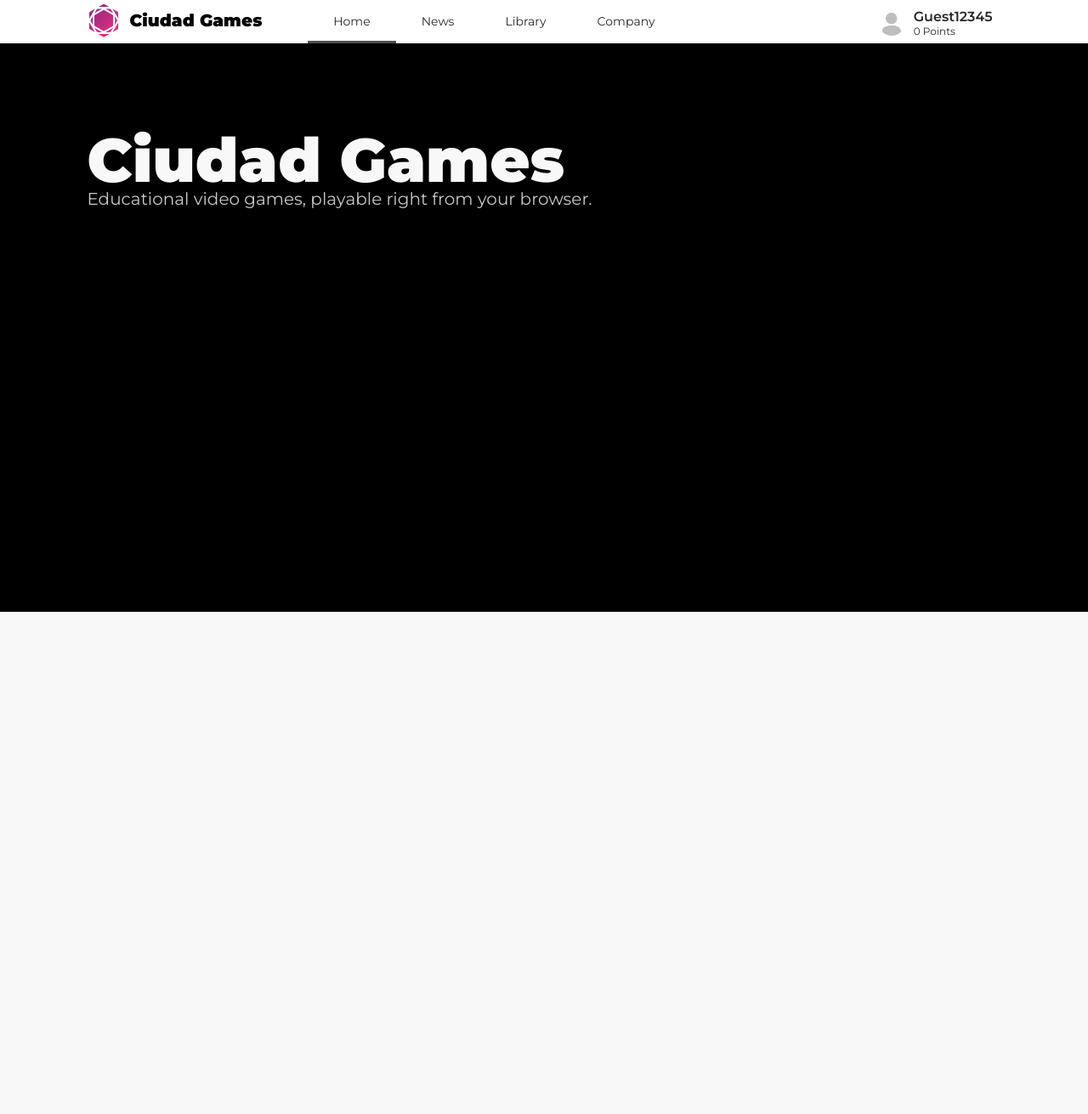
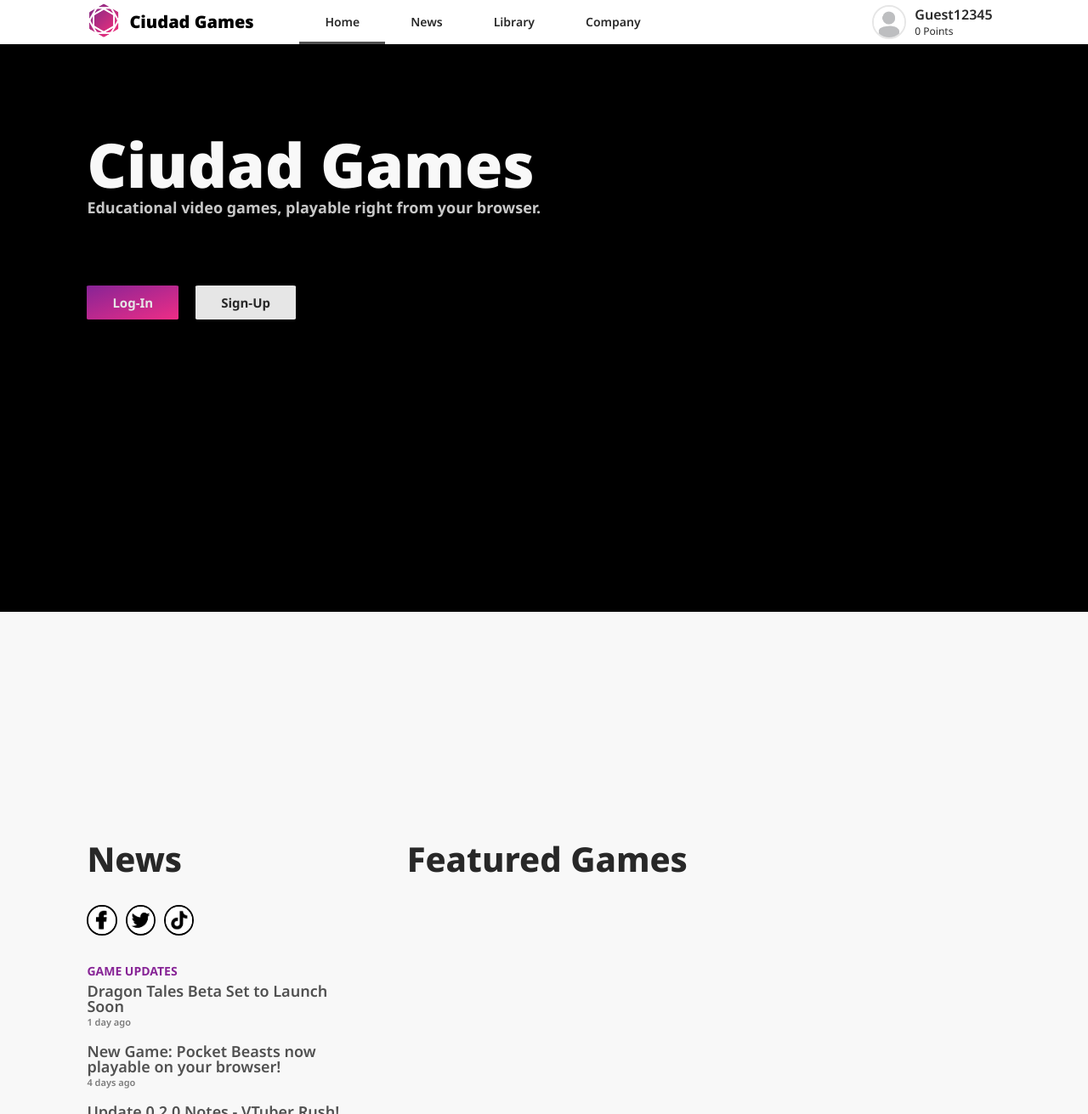
Before and after one commit to giociudadano/cmsc126-lab, a PHP site: page /HTML/index.html in a window 1280 px wide. Shown: the whole page at 85% size. Run offline with PHP 8.4, Linux system fonts and the light colour scheme.

Commit message:
Update 0.1.0-beta.6
- Switched from `Montserrat` to `Noto Sans`

- Updated news section of index page

```diff
--- a/Sprint 2/CSS/style_global.css
+++ b/Sprint 2/CSS/style_global.css
@@ -8,26 +8,37 @@
 
 	--dark-1: rgb(40, 40, 40);
 	--dark-2: rgb(80, 80, 80);
+	--dark-3: rgb(122, 122, 122);
 
 	--accent-purple: rgb(135, 36, 150);
+	--accent-pink: rgb(238, 45, 134);
 }
 
 /* Font Collections */
 
 @font-face {
-	font-family: Montserrat-Regular;
-  	src: url(fonts/Montserrat-Regular.ttf);
+	font-family: NotoSans-Regular;
+  	src: url(fonts/NotoSans-Regular.ttf);
 }
 
 @font-face {
-	font-family: Montserrat-SemiBold;
-  	src: url(fonts/Montserrat-SemiBold.ttf);
+	font-family: NotoSans-SemiBold;
+  	src: url(fonts/NotoSans-SemiBold.ttf);
 }
 
+@font-face {
+	font-family: NotoSans-Bold;
+  	src: url(fonts/NotoSans-Bold.ttf);
+}
 
 @font-face {
-	font-family: Montserrat-Black;
-  	src: url(fonts/Montserrat-Black.ttf);
+	font-family: NotoSans-ExtraBold;
+  	src: url(fonts/NotoSans-ExtraBold.ttf);
+}
+
+@font-face {
+	font-family: NotoSans-Black;
+  	src: url(fonts/NotoSans-Black.ttf);
 }
 
 body {
@@ -46,7 +57,7 @@ ul.navigation-bar {
 	padding: 0;
 	overflow: hidden;
 	background-color: var(--light-1);
-	z-index: 0;
+	z-index: 1000;
 }
 
 li.navigation-logo img {
@@ -62,12 +73,12 @@ li.navigation-title a {
 	color: black;
 	padding: 12px 5% 0px 0px;
 	text-decoration: none;
-	font: 20px Montserrat-Black;
+	font: 20px NotoSans-Black;
 }
 
 li.navigation-tab {
 	float: left;
-	font: 14px Montserrat-Regular;
+	font: 14px NotoSans-SemiBold;
 }
 
 li.navigation-tab a {
@@ -90,27 +101,27 @@ li.navigation-tab a.selected {
 
 li.navigation-profile b {
 	float: right;
-	font: 16px Montserrat-SemiBold;
+	font: 16px NotoSans-SemiBold;
 }
 
 li.navigation-profile :not(b) {
 	float: right;
-	font: 12px Montserrat-Regular;
+	font: 12px NotoSans-Regular;
 }
 
 li.navigation-profile a {
 	display: block;
 	color: var(--dark-1);
 	text-align: left;
-	padding: 10px 10px 0px 0px;
+	padding: 6px 10px 0px 0px;
 	text-decoration: none;
 }
 
 li.navigation-profile img {
 	float: right;
-	height: 32px;
+	height: 36px;
 	border-radius: 50%;
-	border-color: black;
+	border: 2px solid var(--light-3)
 }
 
 /* Generic */
--- a/Sprint 2/CSS/style_index.css
+++ b/Sprint 2/CSS/style_index.css
@@ -1,10 +1,12 @@
+/* Video Banner */
+
 div.video-banner {
-    background-color: black;
+    background-color: black; /* TEMPORARY */
 	position: relative;
     padding-bottom: 56.25%;
     height: 0;
     overflow: hidden;
-    z-index: -2;
+    z-index: 1;
 }
 
 div.video-banner iframe {
@@ -14,34 +16,148 @@ div.video-banner iframe {
     width: 100%;
     height: 100%;
     filter: brightness(30%);
+    pointer-events: none
 }
 
+/* Video Banner Text and Buttons */
+
 div.video-text {
-	position:absolute;
+	position: absolute;
     top: 20%;
     left: 8%;
-    z-index: 1;
+    z-index: 2;
 }
 
 div.video-text div.title {
-    font: 72px Montserrat-Black;
+    font: 72px NotoSans-Black;
     color: var(--light-2);
 }
 
 div.video-text div.subtitle {
 	top: -10px;
 	position: relative;
-	font: 20px Montserrat-Regular;
+	font: 18px NotoSans-Bold;
 	color: var(--light-4);
 }
 
-ul.buttons {
+div.video-text div.buttons {
+    top: 70px;
     position: relative;
-    list-style-type: none;
-    top: 50px;
+
+}
+
+div.video-text div.buttons div.login {
+    padding: 10px 30px;
+    background-image: linear-gradient(to bottom right, var(--accent-purple), var(--accent-pink));
+    float: left;
+    border-radius: 3%;
+    margin-right: 20px;
+}
+
+div.video-text div.buttons div.signup {
+    padding: 10px 30px;
+    background-color: var(--light-3);
+    float: left;
+    border-radius: 3%;
+    margin-right: 20px;
+}
+
+div.video-text div.buttons div.login a {
+    text-decoration: none;
+    color: var(--light-3);
+    font: 15px NotoSans-Bold;
+}
+
+div.video-text div.buttons div.signup a {
+    text-decoration: none;
+    font: 15px NotoSans-Bold;
+    color: var(--dark-1);
+
+}
+
+/* Index Content */
+
+div.content {
+    top: 70%;
+    position: absolute;
+    background-color: var(--light-2);
+    width: 100%;
+    z-index: 3;
+    padding: 3% 0 3% 0;
+}
+
+div.content h1 {
+    font: 40px NotoSans-ExtraBold;
+    color: var(--dark-1);
+}
+
+div.content div.news {
+    float: left;
+    width: 30%;
+    position: relative;
+    margin-right: 5%;
+}
+
+div.content div.news div.social-media-icons div.icon img {
+    float: left;
+    height: 32px;
+    margin-right: 10px;
+    border: 2px solid black;
+    border-radius: 50%;
+}
+
+div.content div.news div.game-updates {
+    margin-top: 50px;
+}
+
+div.content div.news div.game-updates h4 {
+    text-transform: uppercase;
+    font: 14px NotoSans-Bold;
+    color: var(--accent-purple);
     margin: 0;
-    padding: 0;
-    overflow: hidden;
-    background-color: var(--light-1);
-    z-index: -1;
+    padding-bottom: 5;
 }
+
+div.content div.news div.game-updates h3 {
+    font: 18px NotoSans-SemiBold;
+    color: var(--dark-2);
+    line-height: 100%;
+    margin: 0;
+    padding-bottom: 20;
+}
+
+div.content div.news div.game-updates b {
+    position: relative;
+    top: -18px;
+    font: 11px NotoSans-SemiBold;
+    color: var(--dark-3);
+}
+
+div.content div.news div.website-updates h4 {
+    text-transform: uppercase;
+    font: 14px NotoSans-Bold;
+    color: var(--accent-pink);
+    margin: 0;
+    padding-bottom: 5;
+}
+
+div.content div.news div.website-updates h3 {
+    font: 18px NotoSans-SemiBold;
+    color: var(--dark-2);
+    line-height: 100%;
+    margin: 0;
+    padding-bottom: 20;
+}
+
+div.content div.news div.website-updates b {
+    position: relative;
+    top: -18px;
+    font: 11px NotoSans-SemiBold;
+    color: var(--dark-3);
+}
+
+div.content div.featured-games {
+    float: left;
+    width: 65%;
+    position: relative;
+}
--- a/Sprint 2/HTML/index.html
+++ b/Sprint 2/HTML/index.html
@@ -22,9 +22,45 @@
 				<div class="video-text">
 					<div class="title">Ciudad Games</div>
 					<div class="subtitle">Educational video games, playable right from your browser.</div>
+					<div class="buttons">
+						<div class="login"><a href="login.html">Log-In</a></div>
+						<div class="signup"><a href="profile.html">Sign-Up</a></div>
+					</div>
 				</div>
 			</div>
 		</div>
-
+		<div class="content">
+			<div class="page-margin">
+				<div class="news">
+					<h1>News</h1>
+					<div class="social-media-icons">
+						<div class="icon"><a href="http://www.facebook.com/ciudad-games"><img src="./assets/sns-facebook.png"></img></a></div>
+						<div class="icon"><a href="http://www.twitter.com/ciudad-games"><img src="./assets/sns-twitter.png"></img></a></div>
+						<div class="icon"><a href="http://www.tiktok.com/ciudad-games"><img src="./assets/sns-tiktok.png"></img></a></div>
+					</div><br>
+					<div class="game-updates">
+						<h4>Game Updates</h4>
+						<h3>Dragon Tales Beta Set to Launch Soon</h3>
+						<b>1 day ago</b>
+						<h3>New Game: Pocket Beasts now playable on your browser!</h3>
+						<b>4 days ago</b>
+						<h3>Update 0.2.0 Notes - VTuber Rush!</h3>
+						<b>2 weeks ago</b>
+					</div><br>
+					<div class="website-updates">
+						<h4>Website Updates</h4>
+						<h3>New Library</h3>
+						<b>1 day ago</b>
+						<h3>New Homepage</h3>
+						<b>4 days ago</b>
+						<h3>Register your account now to save your data!</h3>
+						<b>2 weeks ago</b>
+					</div>
+				</div>
+				<div class="featured-games">
+					<h1>Featured Games</h1>
+				</div>
+			</div>
+		</div>
 </body>
 </html>
```
Also changed, not shown: Sprint 2/CSS/fonts/Montserrat-Black.ttf (deleted), Sprint 2/CSS/fonts/Montserrat-Bold.ttf (deleted), Sprint 2/CSS/fonts/Montserrat-ExtraBold.ttf (deleted), Sprint 2/CSS/fonts/Montserrat-Regular.ttf (deleted), Sprint 2/CSS/fonts/Montserrat-SemiBold.ttf (deleted), Sprint 2/CSS/fonts/NotoSans-Black.ttf (added), Sprint 2/CSS/fonts/NotoSans-Bold.ttf (added), Sprint 2/CSS/fonts/NotoSans-ExtraBold.ttf (added), Sprint 2/CSS/fonts/NotoSans-ExtraLight.ttf (added), Sprint 2/CSS/fonts/NotoSans-Light.ttf (added), Sprint 2/CSS/fonts/NotoSans-Medium.ttf (added), Sprint 2/CSS/fonts/NotoSans-Regular.ttf (added), Sprint 2/CSS/fonts/NotoSans-SemiBold.ttf (added), Sprint 2/CSS/fonts/NotoSans-Thin.ttf (added), 3 more files.
